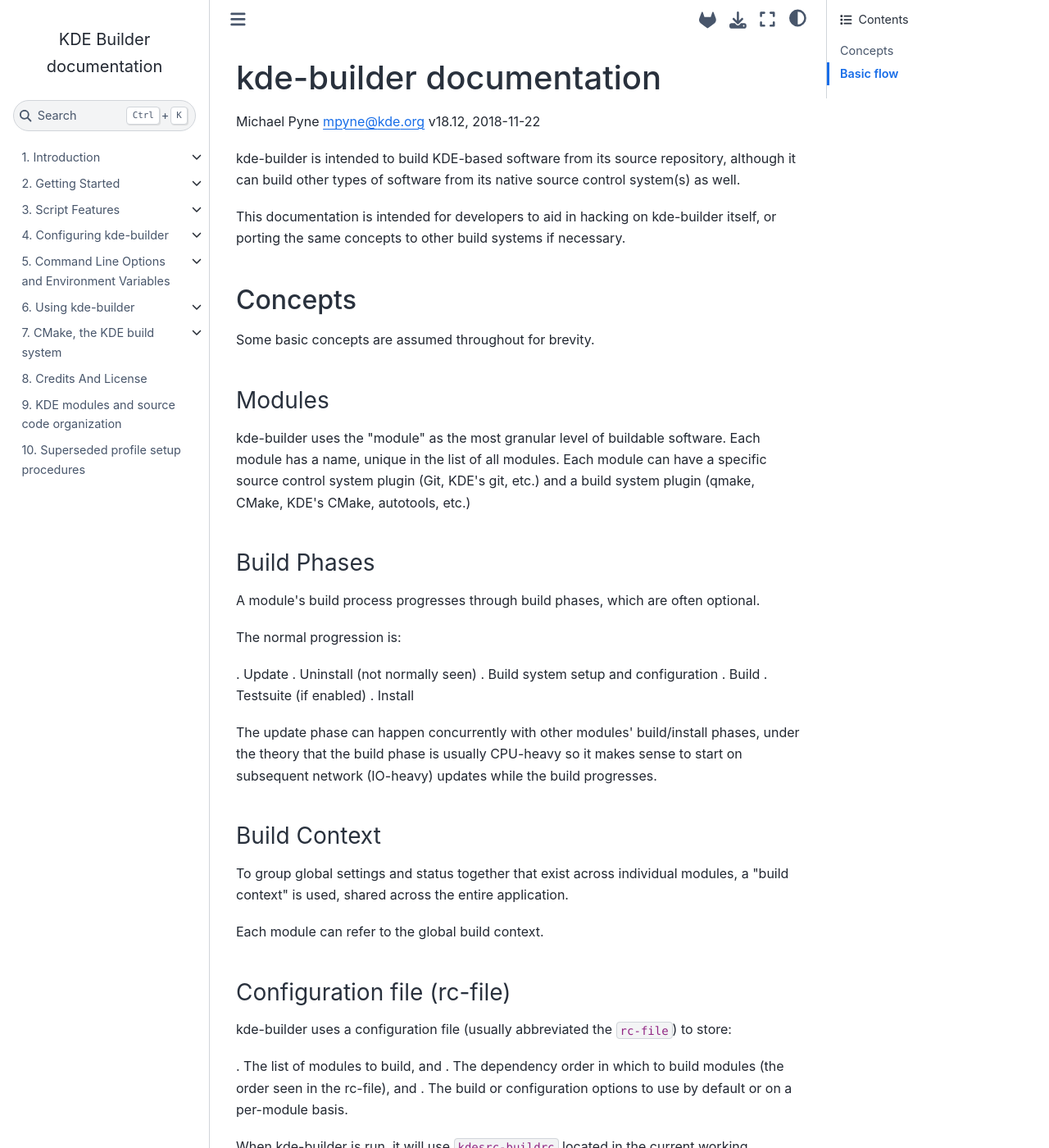
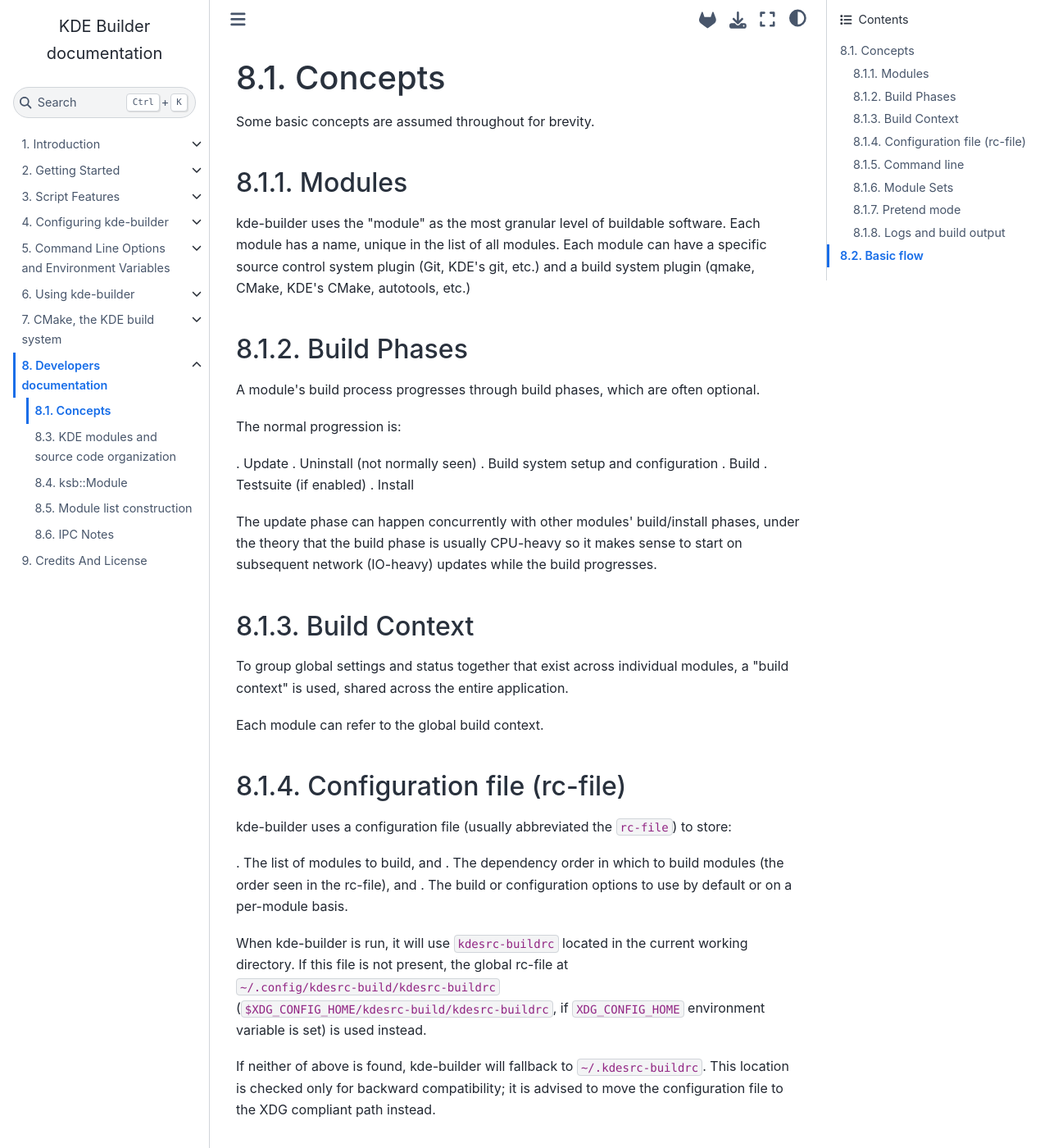
Before and after one commit to KDE/kde-builder, a Sphinx documentation site: the page built from doc/chapter_08/concepts.md, in a window 1280 px wide and 1400 px high. Shown: the whole window at 82% size. Built offline with Sphinx 7.4.7 and the Sphinx Book theme 1.1.4, drawn with Linux system fonts in a browser that asks for light colours; some of the changed text lies outside the part shown.

Commit message:
doc: Reorganize source-reference chapter
- Move appendix-profile.md under chapter_06
- Rename source-reference as chapter_08
- Move appendix-modules.md under chapter_08
- Rename index.md as consepts.md
- Use link to kde-builder.org in main README.md

````diff
--- a/doc/source-reference/index.md
+++ b/doc/chapter_08/concepts.md
@@ -1,19 +1,8 @@
-# kde-builder documentation
-
-Michael Pyne <mpyne@kde.org>
-v18.12, 2018-11-22
-
-kde-builder is intended to build KDE-based software from its source repository, although it can build
-other types of software from its native source control system(s) as well.
-
-This documentation is intended for developers to aid in hacking on kde-builder itself, or porting the same concepts
-to other build systems if necessary.
-
-## Concepts
+# Concepts
 
 Some basic concepts are assumed throughout for brevity.
 
-### Modules
+## Modules
 
 kde-builder uses the "module" as the most granular level of buildable
 software. Each module has a name, unique in the list of all modules.
@@ -21,7 +10,7 @@
 KDE's git, etc.) and a build system plugin (qmake, CMake, KDE's
 CMake, autotools, etc.)
 
-### Build Phases
+## Build Phases
 
 A module's build process progresses through build phases, which are often
 optional.
@@ -40,14 +29,14 @@
 sense to start on subsequent network (IO-heavy) updates while the build
 progresses.
 
-### Build Context
+## Build Context
 
 To group global settings and status together that exist across individual
 modules, a "build context" is used, shared across the entire application.
 
 Each module can refer to the global build context.
 
-### Configuration file (rc-file)
+## Configuration file (rc-file)
 
 kde-builder uses a configuration file (usually abbreviated the `rc-file`) to
 store:
@@ -67,7 +56,7 @@
 This location is checked only for backward compatibility; it is advised to move
 the configuration file to the XDG compliant path instead.
 
-### Command line
+## Command line
 
 kde-builder uses the command line (seen as "cmdline" in the source and commit
 logs) to override the list of modules to build (nearly always still requiring
@@ -78,7 +67,7 @@
 In theory every option in the rc-file can be set from the cmdline, and cmdline
 entries override and mask any options used by default or read from an rc-file.
 
-### Module Sets
+## Module Sets
 
 With the adoption of git, KDE exploded to having hundreds of repositories. It
 would be annoying and error-prone to try to manually update the rc-file with
@@ -92,7 +81,7 @@
 prefix, the `repository` option to choose one of the defined bases, and the
 `use-modules` option to list module names.
 
-#### KDE module sets
+### KDE module sets
 
 To support the KDE repositories in particular, a special module set repository
 is defined, `kde-projects`. Use of this repository enables some extra magic
@@ -103,7 +92,7 @@
 NOTE: Inclusion of modules is **separate** from dependency handling, which is
 also supported!
 
-### Pretend mode
+## Pretend mode
 
 The user can pass a `--pretend` cmdline flag to have kde-builder not
 actually undertake the more time or resource intensive actions, so that the
@@ -113,7 +102,7 @@
 This significantly influences the design of the script, both in action and
 output.
 
-### Logs and build output
+## Logs and build output
 
 All build commands are logged to a file (see `log_command` in ksb::Util).
 This is both to declutter the terminal output and to enable troubleshooting
@@ -133,7 +122,7 @@
 Some users prefer to have TTY output. For now the --debug cmdline option is
 useful for that, but --debug has a significant amount of other changes as well.
 
-## Basic flow
+# Basic flow
 
 For each script execution, kde-builder generically goes through the following
 steps:
--- /dev/null
+++ b/doc/chapter_08/index.md
@@ -0,0 +1,9 @@
+# Developers documentation
+
+```{toctree}
+concepts
+appendix-modules
+Module
+Internals
+IPC-notes
+```
````
Also changed, not shown: README.md (+4 -5 lines), doc/README.md (+0 -42 lines), doc/chapter_06/index.md (+1 -0 lines), doc/index.md (+2 -3 lines), doc/chapter_06/appendix-profile.md (renamed from doc/chapter_appendix_B/appendix-profile.md), doc/chapter_08/IPC-notes.md (renamed from doc/source-reference/IPC-notes.md), doc/chapter_08/Internals.md (renamed from doc/source-reference/Internals.md), doc/chapter_08/Module.md (renamed from doc/source-reference/Module.md), doc/chapter_08/appendix-modules.md (renamed from doc/chapter_appendix_A/appendix-modules.md), doc/chapter_09/credits-and-license.md (renamed from doc/chapter_08/credits-and-license.md).
